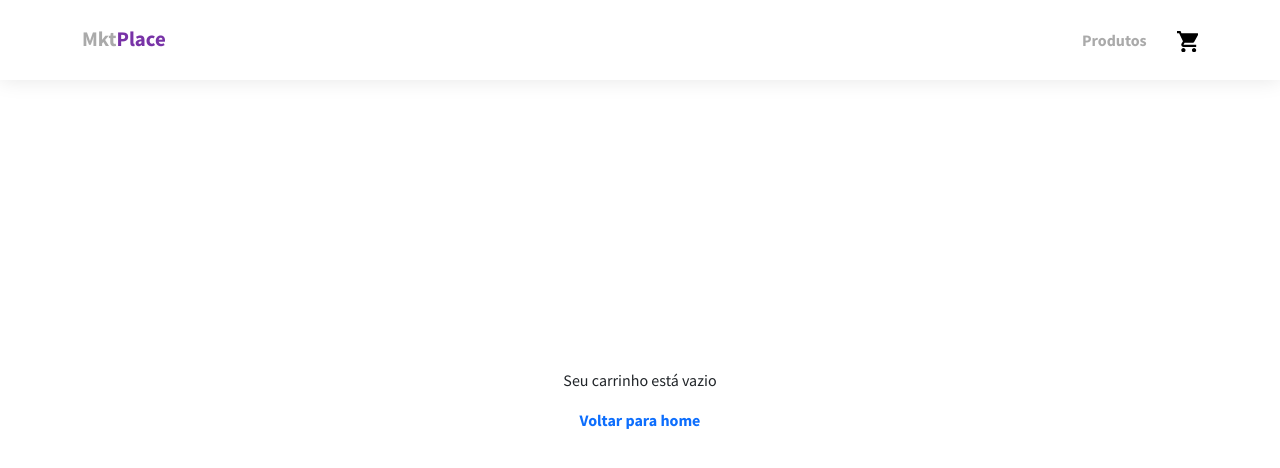
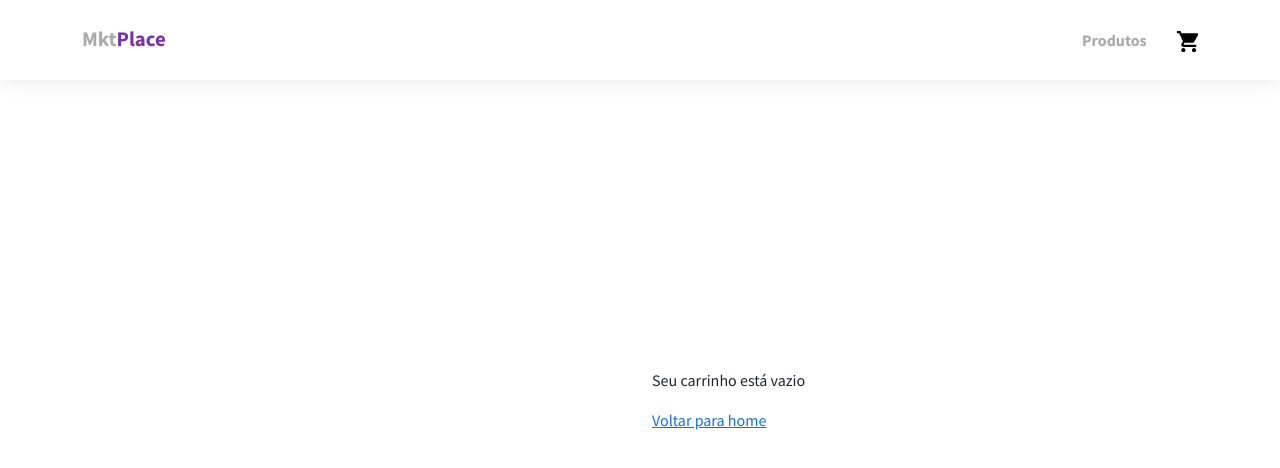
Before and after one commit to owInteractive/desafio-front-end, a Vue app: page /carrinho in a window 1280 px wide. Shown: the top 468 px of the page. Built offline with nearby package versions, Linux system fonts and the light colour scheme; what v-mask would draw is missing.

Commit message:
Refatorando componente do carrinho

```diff
--- a/src/views/CartView.vue
+++ b/src/views/CartView.vue
@@ -1,81 +1,79 @@
 <template>
-  <div v-if="getProductsInBag.length > 0" class="cart container-fluid">
-    <div class="cart-item-header row">
-      <div class="col cart-item-header-description"></div>
-      <div class="col cart-item-header-description">
-        <p>Produtos</p>
-      </div>
-      <div class="col cart-item-header-description">
-        <p>Quantidade</p>
-      </div>
-      <div class="col cart-item-header-description">
-        <p>Valor Unitário</p>
-      </div>
-      <div class="col cart-item-header-description">
-        <p>Total</p>
-      </div>
-    </div>
-    <div class="cart-item-products row" v-for="product in getProductsInBag" :key="product.id">
-      <div class="col cart-item-products-description">
+  <div v-if="getProductsInBag.length > 0" class="cart container">
+    <div class="cart-table row">
+      <table class="cart-table-item">
+        <thead class="cart-table-item-header">
+          <tr>
+            <th></th>
+            <th>Produtos</th>
+            <th>Quantidade</th>
+            <th>Valor Unitário</th>
+            <th>Total</th>
+          </tr>
+        </thead>
+        <tbody class="cart-table-item-body">
+          <tr class="cart-table-item-body-tr" v-for="product in getProductsInBag" :key="product.id">
+            <td class="cart-table-item-body-tr-garbage">
               <span @click="removeFromBag(product)">
                 <GarbageIcon />
               </span>
-      </div>
-      <div class="col cart-item-products-description cart-item-products-description-col-2">
-        <p>{{ product.category }}</p>
-        <p>{{ product.name }}</p>
-      </div>
-      <div class="col cart-item-products-description">
+            </td>
+            <td class="cart-table-item-body-tr-description">
+              <span>{{ product.category }}</span>
+              <span>{{ product.name }}</span>
+            </td>
+            <td class="cart-table-item-body-tr-quantity">
               <button :disabled="product.quantity <= 1" @click="() => $store.dispatch({type: 'products/decreaseProduct', product})">-</button>
               <span class="quantity">{{ product.quantity }}</span>
               <button @click="() => $store.dispatch({type: 'products/increaseProduct', product})">+</button>
+            </td>
+            <td class="cart-table-item-body-tr-value">
+              <span class="value-description">{{ brazilianCurrency(product.price) }}</span>
+              &nbsp;à vista ou 10x {{ divideValue(product.price) }}
+            </td>
+            <td class="cart-table-item-body-tr-total">
+              <span class="value-description">{{ brazilianCurrency(product.price * product.quantity) }}</span>
+              &nbsp;à vista ou 10x {{ divideValue(product.price * product.quantity) }}
+            </td>
+          </tr>
+        </tbody>
+      </table>
     </div>
-      <div class="col cart-item-products-description">
-        <p>
-          <span class="value-description">{{ brazilianCurrency(product.price) }}</span> à vista ou 10x {{ divideValue(product.price) }}
-        </p>
+    <div class="cart-total row">
+      <div class="col-lg-3 offset-lg-6 cart-total-description">
+        <p class="cart-total-description-text">Total à vista</p>
       </div>
-      <div class="col cart-item-products-description">
-        <p>
-          <span class="value-description">{{ brazilianCurrency(product.price * product.quantity) }}</span> à vista ou 10x {{ divideValue(product.price * product.quantity) }}
-        </p>
+      <div class="col-lg-3 cart-total-description">
+        <p class="cart-total-description-value">{{ brazilianCurrency(this.orderTotal()) }}</p>
       </div>
     </div>
-    <div class="cart-item-total row">
-      <div class="col-lg-3 offset-lg-6 cart-item-total-description">
-        <p class="cart-item-total-description-text">Total à vista</p>
+    <div class="cart-instalment row">
+      <div class="col-lg-3 offset-lg-6 cart-instalment-description">
+        <p class="cart-instalment-description-text">Total Parcelado</p>
       </div>
-      <div class="col-lg-3 cart-item-total-description">
-        <p class="cart-item-total-description-value">{{ brazilianCurrency(this.orderTotal()) }}</p>
-      </div>
-    </div>
-    <div class="cart-item-instalment row">
-      <div class="col-lg-3 offset-lg-6 cart-item-instalment-description">
-        <p class="cart-item-instalment-description-text">Total Parcelado</p>
-      </div>
-      <div class="col-lg-3 cart-item-instalment-description">
-        <p class="cart-item-instalment-description-value">em até
-        <span class="cart-item-instalment-description-value-detailed">10x {{ divideValue(this.orderTotal()) }}</span>
+      <div class="col-lg-3 cart-instalment-description">
+        <p class="cart-instalment-description-value">em até
+        <span class="cart-instalment-description-value-detailed">10x {{ divideValue(this.orderTotal()) }}</span>
         (Total {{ brazilianCurrency(this.orderTotal()) }})
         </p>
       </div>
     </div>
-    <div class="cart-item-actions row">
-      <div class="col-lg-3 cart-item-actions-clear">
+    <div class="cart-actions row">
+      <div class="col-lg-3 cart-actions-clear">
         <span @click="() => clearBag()">
           <GarbageIcon /> Limpar carrinho
         </span>
       </div>
-      <div class="col-lg-3 offset-lg-3 cart-item-actions-buymore">
+      <div class="col-lg-3 offset-lg-3 cart-actions-buymore">
         <button @click="() => this.$router.push({ name: 'home' })">Continuar comprando</button>
       </div>
-      <div class="col-lg-3 cart-item-actions-buy">
+      <div class="col-lg-3 cart-actions-buy">
         <button @click="() => this.$router.push({ name: 'checkout' })">Concluir compra</button>
       </div>
     </div>
   </div>
   <div v-else class="cart-empty container-fluid">
-    <div class="cart-empty-item row">
+    <div class="cart-empty row">
       <div class="col-lg-4 offset-lg-4">
         <p>Seu carrinho está vazio</p>
         <router-link to="/">Voltar para home</router-link>
@@ -126,33 +124,162 @@ export default {
 
 .cart
   margin-top: 5%
-  width: 60%
+  width: 100%
   min-height: 80%
-  display: flex
-  flex-direction: column
-  align-items: center
+  @include display-direction-justify-align($dir: column, $ali: center)
 
-  .cart-item-header
-    min-height: 5%
+  .cart-table
+    width: 100%
+
+    .cart-table-item
+      width: 100%
+      @include display-direction-justify-align($dir: column)
+
+      .cart-table-item-header
         width: 100%
         border-bottom: 1px solid $dark-color
+
+        tr
+          width: 100%
+          @include display-direction-justify-align($jus: space-around)
+          padding-bottom: 2%
+
+          th
+            font-family: 'SourceSansBold', "sans-serif"
+            text-transform: uppercase
+            font-size: 1.1rem
+
+          th:first-child
+            width: 4%
+
+          th:nth-child(2), th:nth-child(3), th:nth-child(4), th:nth-child(5)
+            width: 24%
+
+      .cart-table-item-body
+        width: 100%
+        border-bottom: 1px solid $dark-color
+        @include display-direction-justify-align($dir: column)
+
+        tr
+          padding-top: 2%
+          padding-bottom: 2%
+          width: 100%
           display: flex
+          border-bottom: 1px solid $dark-color
+
+          td
+            width: 25%
+            display: flex
+
+          td:first-child
+            width: 4%
+
+          td:nth-child(2), td:nth-child(3), td:nth-child(4), td:nth-child(5)
+            width: 24%
+
+          .cart-table-item-body-tr-description
+            @include display-direction-justify-align($dir: column)
+
+            span
+              font-family: 'SourceSansBold', "sans-serif"
+
+            span:first-child
+              color: $purple-color
+              font-size: 0.9rem
+
+            span:last-child
+              font-size: 1.1rem
+
+          .cart-table-item-body-tr-quantity
+            @include display-direction-justify-align($ali: center)
+
+            span
+            cursor: pointer
+
+            button
+              width: 22px
+              height: 35px
+              @include display-direction-justify-align($jus: center, $ali: center)
+              cursor: pointer
+              font-size: 1.1rem
+              border: 1px solid $grey-light-color
+              background-color: $light-color
+
+            .quantity
+              @include display-direction-justify-align($jus: center, $ali: center)
+              width: 40px
+              height: 35px
+              border: 1px solid $grey-light-color
+              font-family: 'SourceSansBold', "sans-serif"
+
+          .cart-table-item-body-tr-value, .cart-table-item-body-tr-total, .cart-table-item-body-tr-garbage
+            @include display-direction-justify-align($ali: center)
+
+            .value-description
+              font-family: 'SourceSansBold', "sans-serif"
+
+          .cart-table-item-body-tr-garbage
+
+            span
+              cursor: pointer
+
+              svg
+                width: 22px
+                height: 22px
+
+  .cart-total
+    width: 100%
+    display: flex
+    padding-top: 2%
+    padding-bottom: 1%
+
+    .cart-total-description
+      @include display-direction-justify-align($jus: flex-end, $ali: center)
 
       p
         font-family: 'SourceSansBold', "sans-serif"
         text-transform: uppercase
+        padding: 0
+        margin: 0
 
-  .cart-item-products
-    min-height: 12%
+      .cart-total-description-text
+        font-size: 1.1rem
+
+      .cart-total-description-value
+        font-size: 1.5rem
+        color: $purple-color
+
+  .cart-instalment
     width: 100%
+    display: flex
     border-bottom: 1px solid $dark-color
+    padding-top: 1%
+    padding-bottom: 2%
+
+    .cart-instalment-description
+      right: 0
+      @include display-direction-justify-align($jus: flex-end, $ali: center)
+
+      .cart-instalment-description-text
+        font-family: 'SourceSansBold', "sans-serif"
+        text-transform: uppercase
+        font-size: 1.1rem
+
+      .cart-instalment-description-value
+        margin-left: 50px
+
+        .cart-instalment-description-value-detailed
+          font-family: 'SourceSansBold', "sans-serif"
+
+  .cart-actions
+    padding-top: 2%
+    padding-bottom: 2%
+    width: 100%
     display: flex
-    justify-content: center
-    align-items: center
 
-
-    .cart-item-products-description
-      display: flex
+    .cart-actions-clear
+      padding: 0
+      @include display-direction-justify-align($ali: center)
 
       span
         cursor: pointer
@@ -161,117 +288,9 @@ export default {
           width: 18px
           height: 18px
 
-      button
-        width: 20px
-        height: 27px
-        display: flex
-        justify-content: center
-        align-items: center
-        cursor: pointer
-        font-size: 1.1rem
-        border: 1px solid $grey-light-color
-        background-color: $light-color
-
-      .quantity
-        display: flex
-        justify-content: center
-        align-items: center
-        width: 40px
-        height: 27px
-        border: 1px solid $grey-light-color
-        font-family: 'SourceSansBold', "sans-serif"
-
-      p
-      margin: 0
-      padding: 0
-
-      .value-description
-        font-family: 'SourceSansBold', "sans-serif"
-
-    .cart-item-products-description-col-2
-      flex-direction: column
-
-      p
-        margin: 0
-        padding: 0
-        font-family: 'SourceSansBold', "sans-serif"
-
-      p:first-child
-        color: $purple-color
-        font-size: 0.9rem
-
-      p:last-child
-        font-size: 1.1rem
-
-  .cart-item-total
-    min-height: 10%
-    width: 100%
-    display: flex
-
-    .cart-item-total-description
-      display: flex
-      justify-content: flex-end
-      align-items: center
-
-      p
-        font-family: 'SourceSansBold', "sans-serif"
-        text-transform: uppercase
-        padding: 0
-        margin: 0
-
-      .cart-item-total-description-text
-        font-size: 1.1rem
-
-      .cart-item-total-description-value
-        font-size: 1.5rem
-        color: $purple-color
-
-  .cart-item-instalment
-    min-height: 10%
-    width: 100%
-    display: flex
-    border-bottom: 1px solid $dark-color
-
-    .cart-item-instalment-description
-      right: 0
-      display: flex
-      justify-content: flex-end
-      align-items: center
-
-      .cart-item-instalment-description-text
-        font-family: 'SourceSansBold', "sans-serif"
-        text-transform: uppercase
-        font-size: 1.1rem
-
-      .cart-item-instalment-description-value
-        margin-left: 50px
-
-        .cart-item-instalment-description-value-detailed
-          font-family: 'SourceSansBold', "sans-serif"
-
-  .cart-item-actions
-    min-height: 12%
-    width: 100%
-    display: flex
-
-
-    .cart-item-actions-clear
-      padding: 0
-      display: flex
-      align-items: center
-
-      span
-        cursor: pointer
-
-        svg
-          width: 18px
-          height: 18px
-
-    .cart-item-actions-buymore
+    .cart-actions-buymore
       padding: 0 1% 0 0
-      display: flex
-      justify-content: center
-      align-items: center
+      @include display-direction-justify-align($jus: center, $ali: center)
 
       button
         padding: 5%
@@ -281,11 +300,9 @@ export default {
         color: $dark-color
         font-family: 'SourceSansBold', "sans-serif"
 
-    .cart-item-actions-buy
+    .cart-actions-buy
       padding: 0 0 0 1%
-      display: flex
-      justify-content: center
-      align-items: center
+      @include display-direction-justify-align($jus: center, $ali: center)
 
       button
         padding: 5%
@@ -298,9 +315,7 @@ export default {
 .cart-empty
   width: 100%
   min-height: 80%
-  display: flex
-  justify-content: center
-  align-items: center
+  @include display-direction-justify-align($jus: center, $ali: center)
 
   .cart-empty-item
     width: 100%
```
Lines whose indentation alone changed are shown as unchanged.
